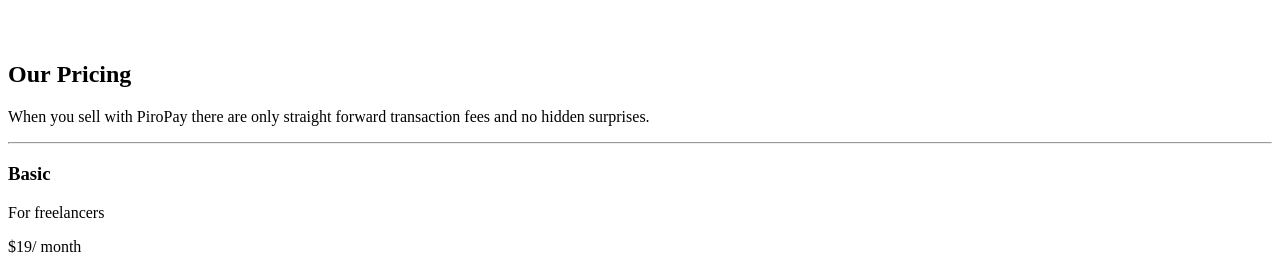
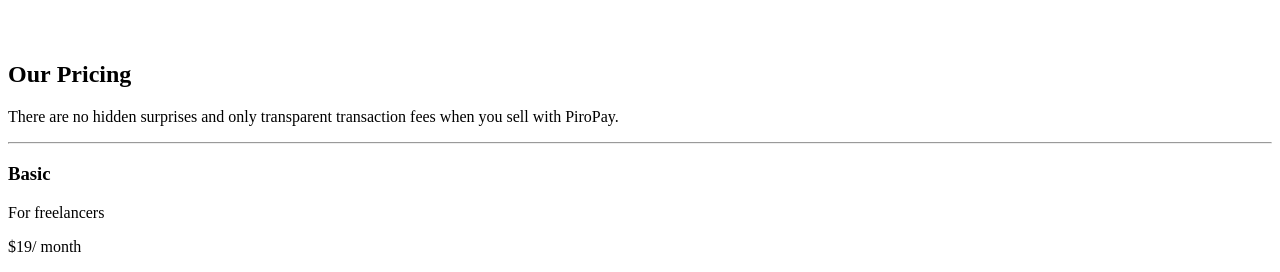
Before and after one commit to Banqee/piropay.github.io, a Jekyll site: the page built from _posts/2016-02-06-cabin.markdown, in a window 1280 px wide and 900 px high, scrolled down 8439 px. Shown: the part 152-424 px from the top of the window. Built offline with Jekyll 4.4.1, drawn with Linux system fonts in a browser that asks for light colours; nearby versions of some CDN libraries; library files that are not in the unit come from our copies.

Commit message:
Update pricing.html

```diff
--- a/_includes/pricing.html
+++ b/_includes/pricing.html
@@ -9,7 +9,7 @@
 <div class="heading tc">
 		<h2>Our&nbsp;Pricing</h2>
 
-		<p class="lead tc"> When you sell with PiroPay there are only straight forward transaction fees and no hidden surprises.</p>
+		<p class="lead tc">There are no hidden surprises and only transparent transaction fees when you sell with PiroPay.</p>
 			<hr class="star-primary">
     </div>
   </div>
```
